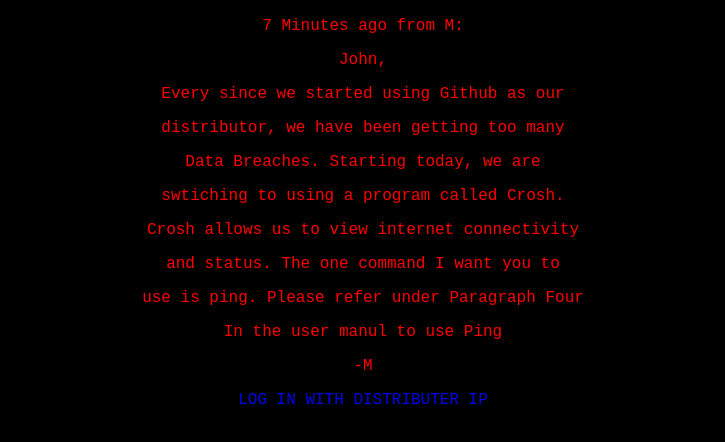
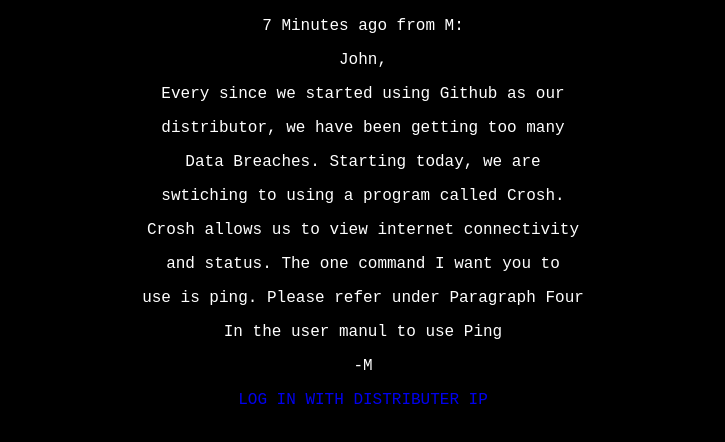
Before and after one commit to NeonK/Crosh, a plain HTML site: page index.html in a window 1280 px wide. Shown: the part 110-552 px from the top of the page, without its empty margins (277-1002 px from the left). Drawn offline with Linux system fonts and the light colour scheme.

Commit message:
Update index.html

```diff
--- a/index.html
+++ b/index.html
@@ -15,17 +15,17 @@
       <h1 font size="5" style="color:red">--= Science and Entity Research =--</h1>
       <h2 font size="5" style="color:white">Memos</h2>
       <p></p>
-      <p style="color:red">7 Minutes ago from M:</p>
-      <p style="color:red">John,</p>
-      <p style="color:red">Every since we started using Github as our</p>
-      <p style="color:red">distributor, we have been getting too many</p>
-      <p style="color:red">Data Breaches. Starting today, we are</p>
-      <p style="color:red">swtiching to using a program called Crosh.</p>
-      <p style="color:red">Crosh allows us to view internet connectivity</p>
-      <p style="color:red">and status. The one command I want you to</p>
-      <p style="color:red">use is ping. Please refer under Paragraph Four</p>
-      <p style="color:red">In the user manul to use Ping</p>
-      <p style="color:red">-M</p>
+      <p style="color:white">7 Minutes ago from M:</p>
+      <p style="color:white">John,</p>
+      <p style="color:white">Every since we started using Github as our</p>
+      <p style="color:white">distributor, we have been getting too many</p>
+      <p style="color:white">Data Breaches. Starting today, we are</p>
+      <p style="color:white">swtiching to using a program called Crosh.</p>
+      <p style="color:white">Crosh allows us to view internet connectivity</p>
+      <p style="color:white">and status. The one command I want you to</p>
+      <p style="color:white">use is ping. Please refer under Paragraph Four</p>
+      <p style="color:white">In the user manul to use Ping</p>
+      <p style="color:white">-M</p>
       <p><a href="https://neonk.github.io/Crosh/login.html" style="text-decoration: none" "color:#FF0000;">LOG IN WITH DISTRIBUTER IP</a></p
         <!-- CROSH USER MANUAL
         Section 1: IV
```
